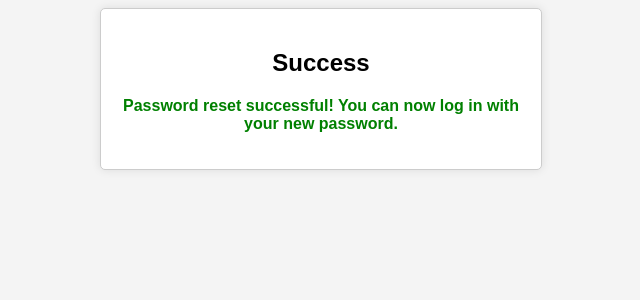
After one commit to reddz17/easyprocess_app, a Flask app: template new_app/templates/success.html in a window 1280 px wide. The commit adds this page. Shown: the top 300 px of the page, without its empty margins (319-959 px from the left). Run offline with Flask 3, Linux system fonts and the light colour scheme; the template is opened without the code that fills it, so the values that code supplies are empty.

Commit message:
ADD : modify success change password in flask

```diff
--- a/new_app/app.py
+++ b/new_app/app.py
@@ -5,10 +5,13 @@ from flask import Flask, render_template, request
 import streamlit.components.v1 as components
 from streamlit_app.utils import get_user_email_from_token, update_user_password
 
-
 app = Flask(__name__)
 
 # Your Flask routes and views go here...
+def is_valid_password(password):
+    return len(password)>=12 and any(c.isupper() for c in password)and\
+            any(c.islower() for c in password) and any(c.isdigit() for c in password)
+
 
 @app.route('/')
 def index():
@@ -26,32 +29,32 @@ def forgot_password():
 
 @app.route('/reset_password', methods=['GET', 'POST'])
 def reset_password():
+    token = request.args.get('token')
+    error_message = ""  # Initialize error_message
+    success_message = ""  # Initialize success_message
     if request.method == 'GET':
-        # Handle the GET request (e.g., show a form to input a new password)
-        # Extract the token from the URL
-        token = request.args.get('token')
-        if token:
-            # Process the token and show the password reset form
-            return render_template('reset_password_form.html', token=token)
+        if not token:
+            return "Invalid or missing token in the URL."
+        return render_template('reset_password_form.html', token=token)
+    elif request.method == 'POST':
+        token = request.form.get('token')
+        new_password = request.form.get('password')
+        confirm_password = request.form.get('confirm-password')
+        if new_password != confirm_password:
+            error_message = "Passwords do not match. Please try again."
+        elif not is_valid_password(new_password):
+            error_message = "Password does not meet the required criteria."
         else:
-            return "Invalid or missing token in the URL."
-    elif request.method == 'POST':
-        # Handle the POST request to reset the password
-        token = request.form.get('token')
-        print("the token",token)
-        new_password = is_valid_password(request.form.get('password'))
-        confirm_password = is_valid_password(request.form.get('confirm-password'))
-        # Check if the passwords match and other validation logic
-        if new_password != confirm_password:
-            return "Passwords do not match. Please try again."
-        # Implement the logic to update the user's password with the new one
-        user_email = get_user_email_from_token(token)  # Implement this function
-        if user_email:
-            # Update the password in the database for the user with this email
-            print(user_email,new_password)
-            update_user_password(user_email, new_password)
-        # Once the password is reset, you can return a success message or redirect the user to a login page
-        return "Password reset successful!"  # You can replace this with a redirect
+            user_email = get_user_email_from_token(token)
+            if user_email:
+                update_user_password(user_email, new_password)
+                success_message = "Password reset successful! You can now log in with your new password."
+                return render_template('success.html', token=token, error_message=error_message, success_message=success_message)
+            else:
+                error_message = "Invalid token. Please check and try again."
+        return render_template('reset_password_form.html', token=token, error_message=error_message, success_message=success_message)
+
+
 
 @app.route('/password_reset_success')
 def password_reset_success():
--- /dev/null
+++ b/new_app/templates/success.html
@@ -0,0 +1,40 @@
+<!DOCTYPE html>
+<html lang="en">
+<head>
+    <meta charset="UTF-8">
+    <meta name="viewport" content="width=device-width, initial-scale=1.0">
+    <title>Success</title>
+    <style>
+        body {
+            font-family: Arial, sans-serif;
+            background-color: #f4f4f4;
+        }
+
+        .container {
+            max-width: 400px;
+            margin: 0 auto;
+            padding: 20px;
+            background-color: #fff;
+            border: 1px solid #ccc;
+            border-radius: 5px;
+            box-shadow: 0 0 10px rgba(0, 0, 0, 0.1);
+        }
+
+        h2 {
+            text-align: center;
+        }
+
+        p {
+            text-align: center;
+            color: green;
+            font-weight: bold;
+        }
+    </style>
+</head>
+<body>
+    <div class="container">
+        <h2>Success</h2>
+        <p>Password reset successful! You can now log in with your new password.</p>
+    </div>
+</body>
+</html>
```
Also changed, not shown: new_app/templates/reset_password_form.html (+7 -2 lines), new_app/recruitment.db.
